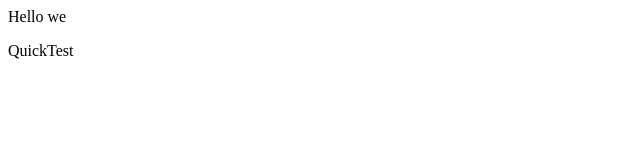
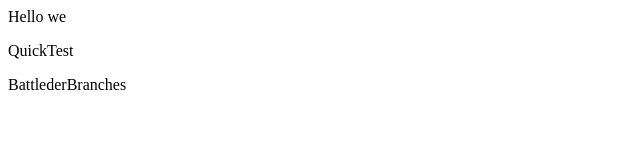
Before and after one commit to KILIAN1996/demo-repo, a plain HTML site: page index.html in a window 1280 px wide. Shown: the whole page, without its empty margins (0-640 px from the left). Drawn offline with Linux system fonts and the light colour scheme.

Commit message:
addedthere

```diff
--- a/index.html
+++ b/index.html
@@ -1,3 +1,4 @@
 <div>Hello we
 </div>
 <p>QuickTest</p>
+<p>BattlederBranches</p>
```
